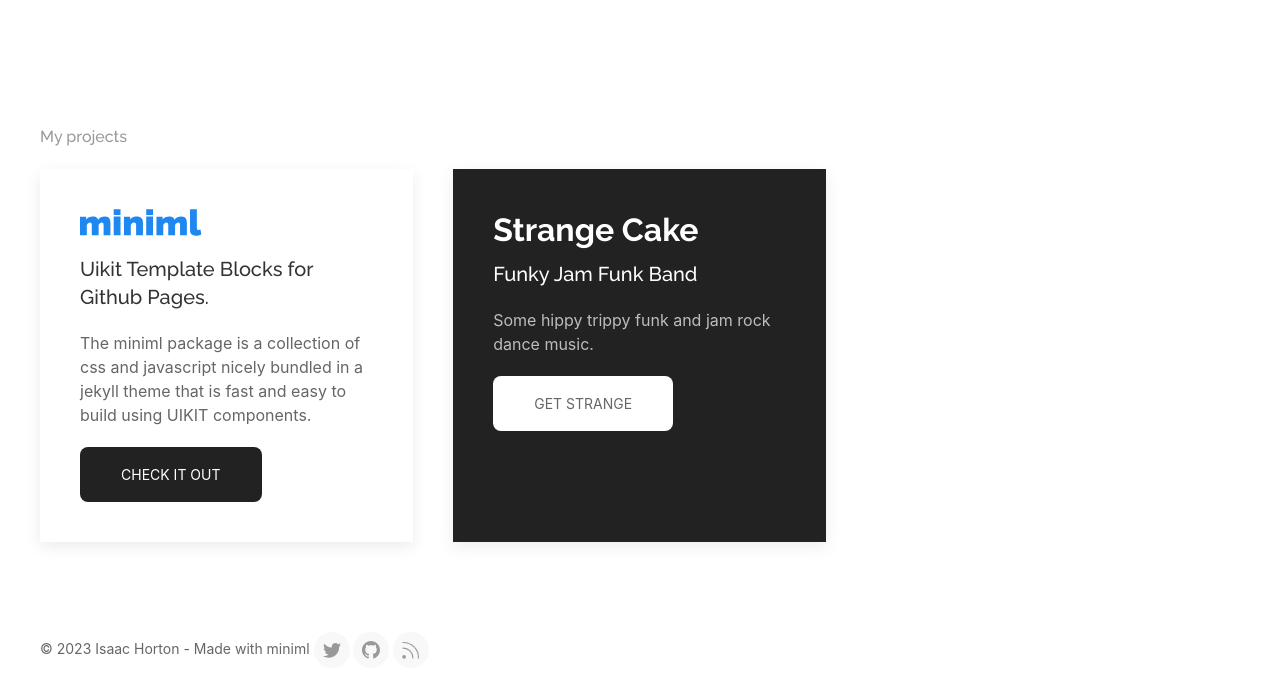
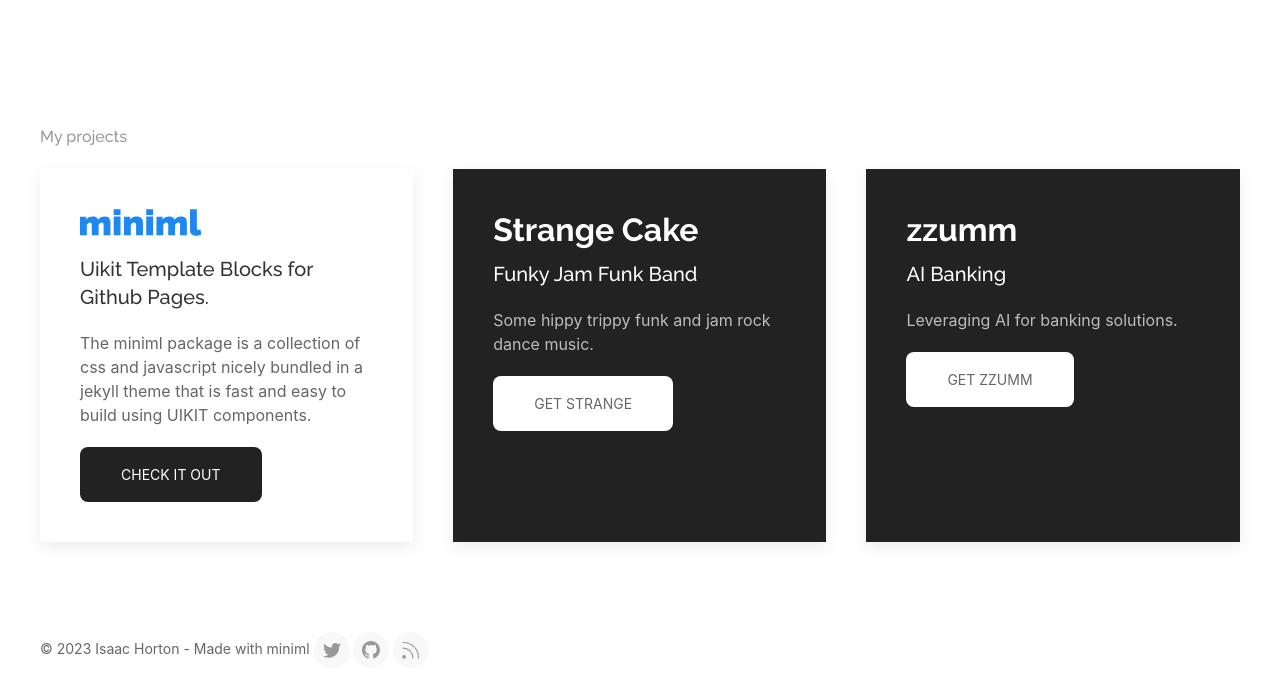
Before and after one commit to kre8t/kre8t.github.io, a Jekyll site: the page built from index.html, in a window 1280 px wide and 900 px high, scrolled down 675 px, cut to the strip 212-900 px from the top of the window. Built offline with Jekyll 4.4.1, drawn with Linux system fonts in a browser that asks for light colours.

Commit message:
Update currentprojects.html

```diff
--- a/_includes/sections/currentprojects.html
+++ b/_includes/sections/currentprojects.html
@@ -14,6 +14,7 @@
             </div>
           </div>
         </div>
+
         <div class="uk-width-1-2@m uk-width-1-3@l">
           <div class="uk-text-center uk-text-left@m">
             <div class="uk-card uk-card-secondary uk-card-body">
@@ -26,6 +27,17 @@
           </div>
         </div>
 
+        <div class="uk-width-1-2@m uk-width-1-3@l">
+          <div class="uk-text-center uk-text-left@m">
+            <div class="uk-card uk-card-secondary uk-card-body">
+              <h2 class="uk-margin-remove-bottom"><a href="https://zzumm.us">zzumm</a></h2>
+              <h4 class="uk-margin-small-top">AI Banking</h4>
+              <p>Leveraging AI for banking solutions.
+              </p>
+              <a class="uk-button uk-button-primary uk-button-large" href="https://zzumm.us">Get ZZUMM</a>
+            </div>
+          </div>
+        </div>
       </div>
     </div>
   </div>
```
